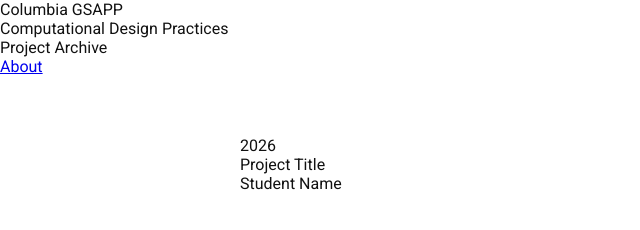
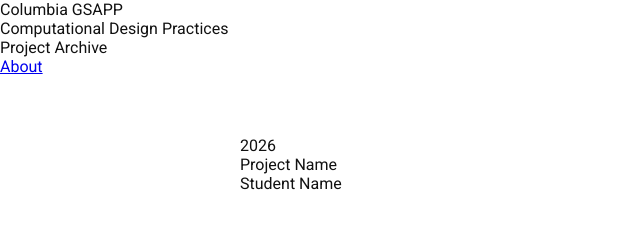
Before and after one commit to meganlynnesm/my-first-repo, a plain HTML site: page index.html in a window 1280 px wide. Shown: the top 230 px of the page, 0-640 px from the left. Drawn offline with Linux system fonts and the light colour scheme.

Commit message:
Updating HTML  titles
title to name

```diff
--- a/index.html
+++ b/index.html
@@ -18,7 +18,7 @@
 
     <main>                             <!-- Main content area of the page -->
     <div class="project-meta">2026</div>     <!-- Project year/date -->
-    <div class="project-title">Project Title</div>  <!-- Main project title -->
+    <div class="project-title">Project Name</div>  <!-- Main project title -->
     <div class="project-subtitle">Student Name</div>  <!-- Student name as subtitle -->
 
     <!-- Content sections -->
```
